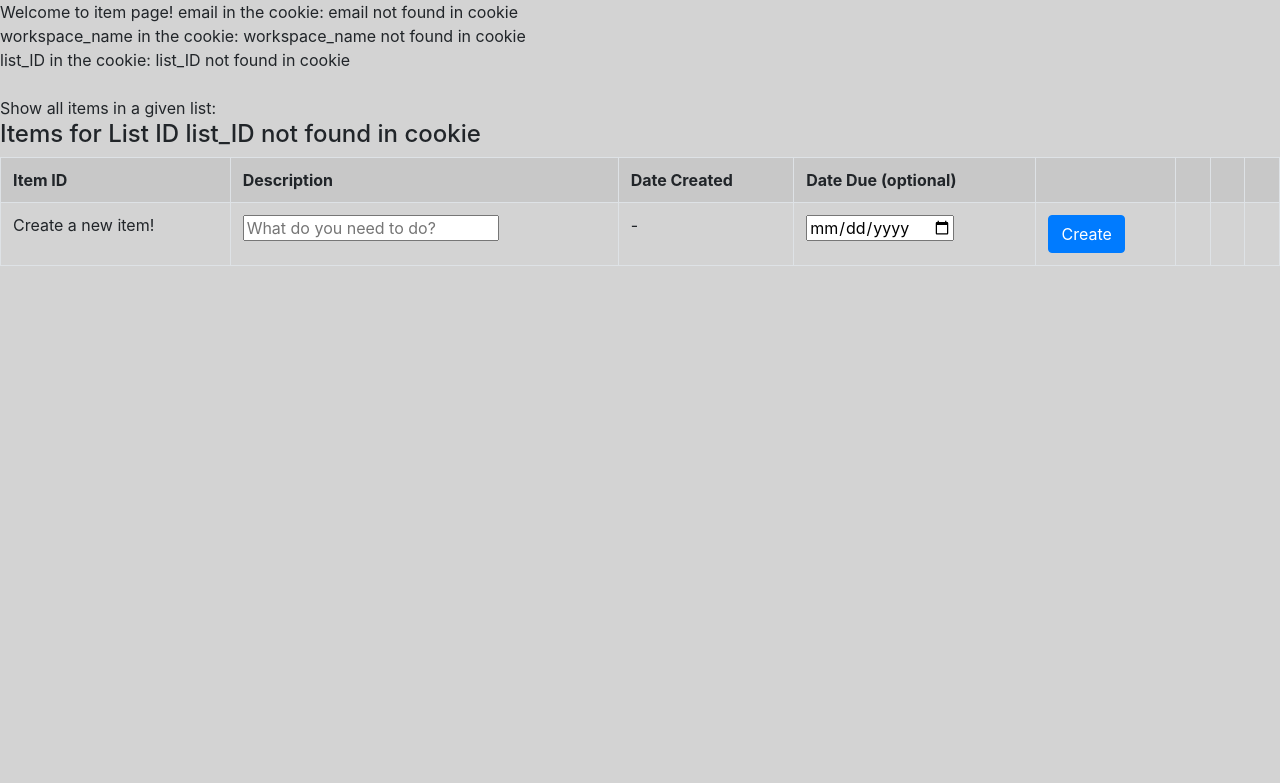
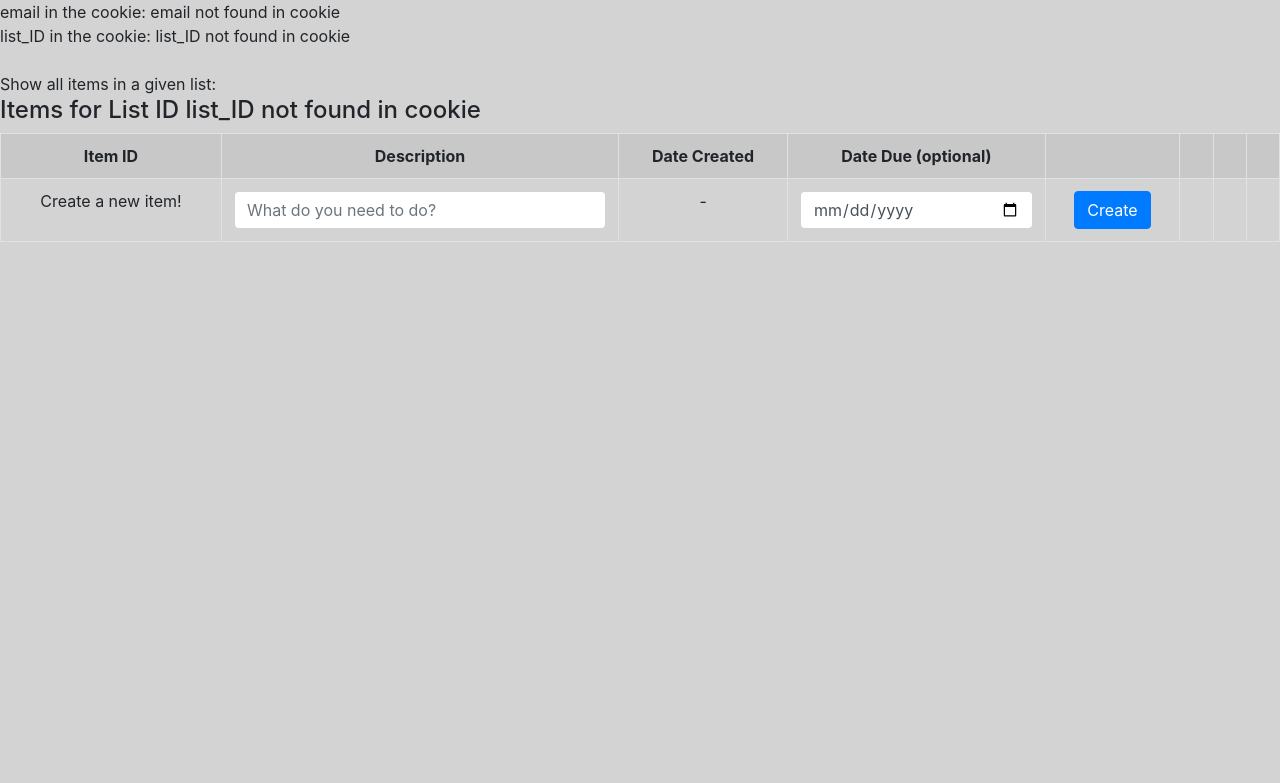
Before and after one commit to Bartleby2718/priorities, a PHP site: page /items.php in a window 1280 px wide. Shown: the top 783 px of the page. Run offline with PHP 8.4, Linux system fonts and the light colour scheme; data that the repository does not hold is empty.

Commit message:
Clean up items page

```diff
--- a/items.php
+++ b/items.php
@@ -12,8 +12,6 @@
 
 <body>
     <?php
-    echo 'Welcome to item page!';
-
     // Import functions
     require('item-db.php');
 
@@ -23,7 +21,6 @@
     $list_ID = array_key_exists('list_ID', $_COOKIE) ? $_COOKIE['list_ID'] : 'list_ID not found in cookie';
 
     echo 'email in the cookie: ', $email, '<br>';
-    echo 'workspace_name in the cookie: ', $workspace_name, '<br>';
     echo 'list_ID in the cookie: ', $list_ID, '<br>';
 
     echo '<br>';
@@ -34,7 +31,7 @@
     <h4>Items for List ID <?php echo $list_ID; ?></h4>
     <table class="table table-striped table-bordered" id="myTable">
         <!-- Headers -->
-        <tr>
+        <tr class="text-center">
             <th>Item ID</th>
             <th>Description</th>
             <th>Date Created</th>
@@ -48,13 +45,13 @@
         <?php foreach ($items as $list) : ?>
         <tr>
             <form action="items-update.php" method="post">
-                <td data-sort='<?php echo $list['item_ID']; ?>'>
+                <td class="text-center">
                     <?php echo $list['item_ID']; ?>
                 </td>
                 <td>
-                    <input type="text" name="description" value="<?php echo $list['description']; ?>" />
+                    <input type="text" name="description" value="<?php echo $list['description']; ?>" class="form-control" />
                 </td>
-                <td>
+                <td class="text-center">
                     <?php echo $list['date_time_created']; ?>
                 </td>
                 <td>
@@ -65,26 +62,26 @@
                     <?php else :
                             $formatted_date = Date('Y-m-d', strtotime($list['date_time_due']));
                             echo
-                                "<input type='date' name='date_time_due' value='",
+                                '<input type="date" name="date_time_due" value="',
                                 $formatted_date,
-                                "'";
+                                '" class="form-control"';
                         endif; ?>
                 </td>
-                <td>
+                <td class="text-center">
                     <input type="hidden" name="item_ID" value="<?php echo $list['item_ID'] ?>" />
                     <input type="submit" value="Update" class="btn btn-info" />
                 </td>
             </form>
-            <td>
+            <td class="text-center">
                 <form action="items-delete.php" method="post">
                     <input type="hidden" name="item_ID" value="<?php echo $list['item_ID'] ?>" />
                     <input type="submit" value="Remove" class="btn btn-danger" />
                 </form>
             </td>
-            <td>
+            <td class="text-center">
                 <button type="button" class="btn btn-success" data-toggle="modal" data-target="#assignModal" data-item="<?php echo $list['item_ID']; ?>">Assign</button>
             </td>
-            <td>
+            <td class="text-center">
                 <button type="button" class="btn btn-warning" data-toggle="modal" data-target="#unassignModal" data-item="<?php echo $list['item_ID']; ?>">Unassign</button>
             </td>
         </tr>
@@ -92,22 +89,22 @@
         <!-- New item -->
         <form action="items-create.php" method="post">
             <tr>
-                <td>
+                <td class="text-center">
                     <!-- "item_ID" is automatically added later.-->
                     Create a new item!
                 </td>
                 <td>
-                    <input type="text" name="description" placeholder="What do you need to do?" required>
+                    <input type="text" name="description" placeholder="What do you need to do?" class="form-control" required>
                 </td>
-                <td>
+                <td class="text-center">
                     <!-- "Date Created" is automatically added later.-->
                     -
                 </td>
                 <td>
                     <!-- TODO: Improve date widget later -->
-                    <input type="date" name="date_time_due">
+                    <input type="date" name="date_time_due" class="form-control">
                 </td>
-                <td>
+                <td class="text-center">
                     <input type="hidden" name="list_ID" value="<?php echo $list_ID ?>" />
                     <input type="submit" value="Create" class="btn btn-primary" />
                 </td>
```
